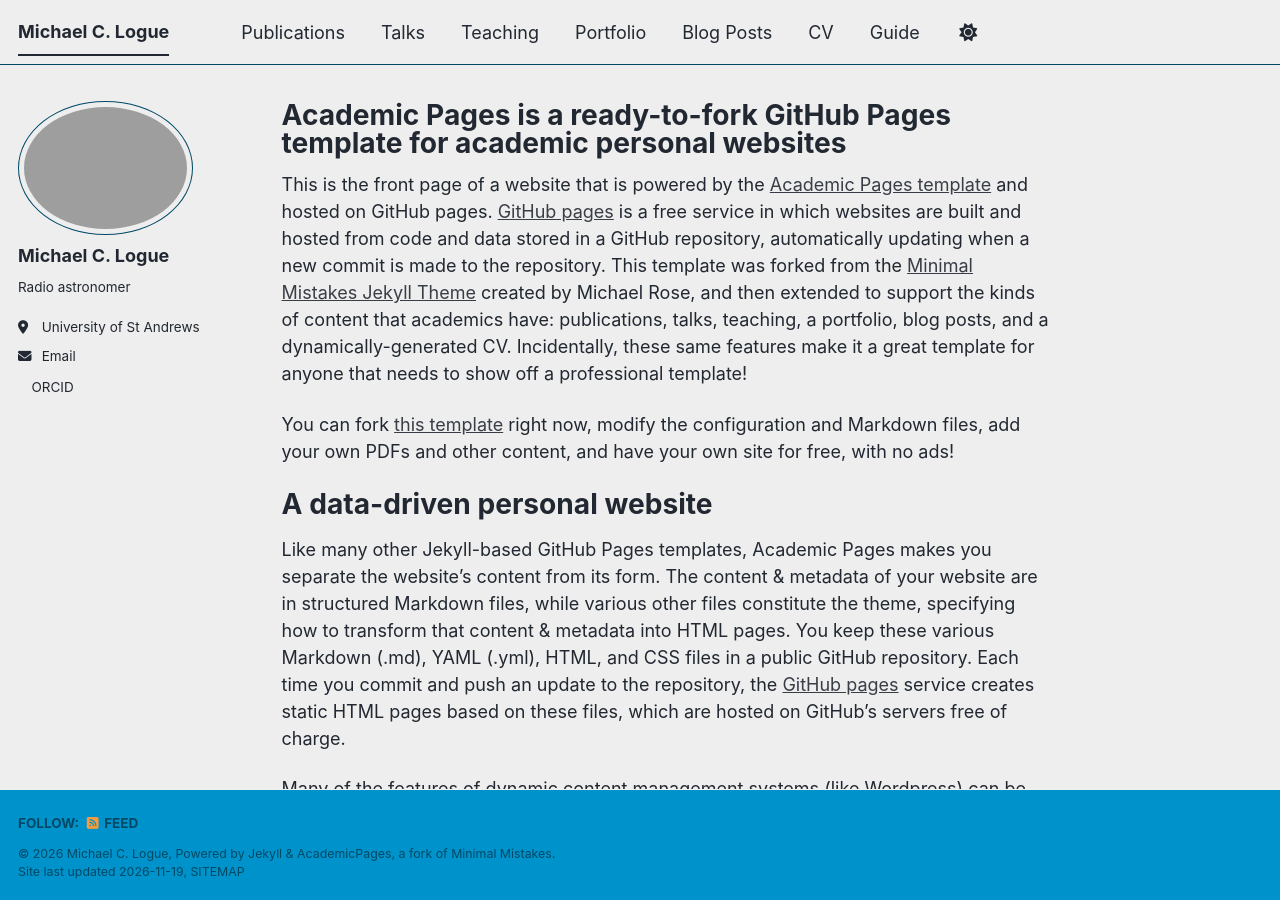
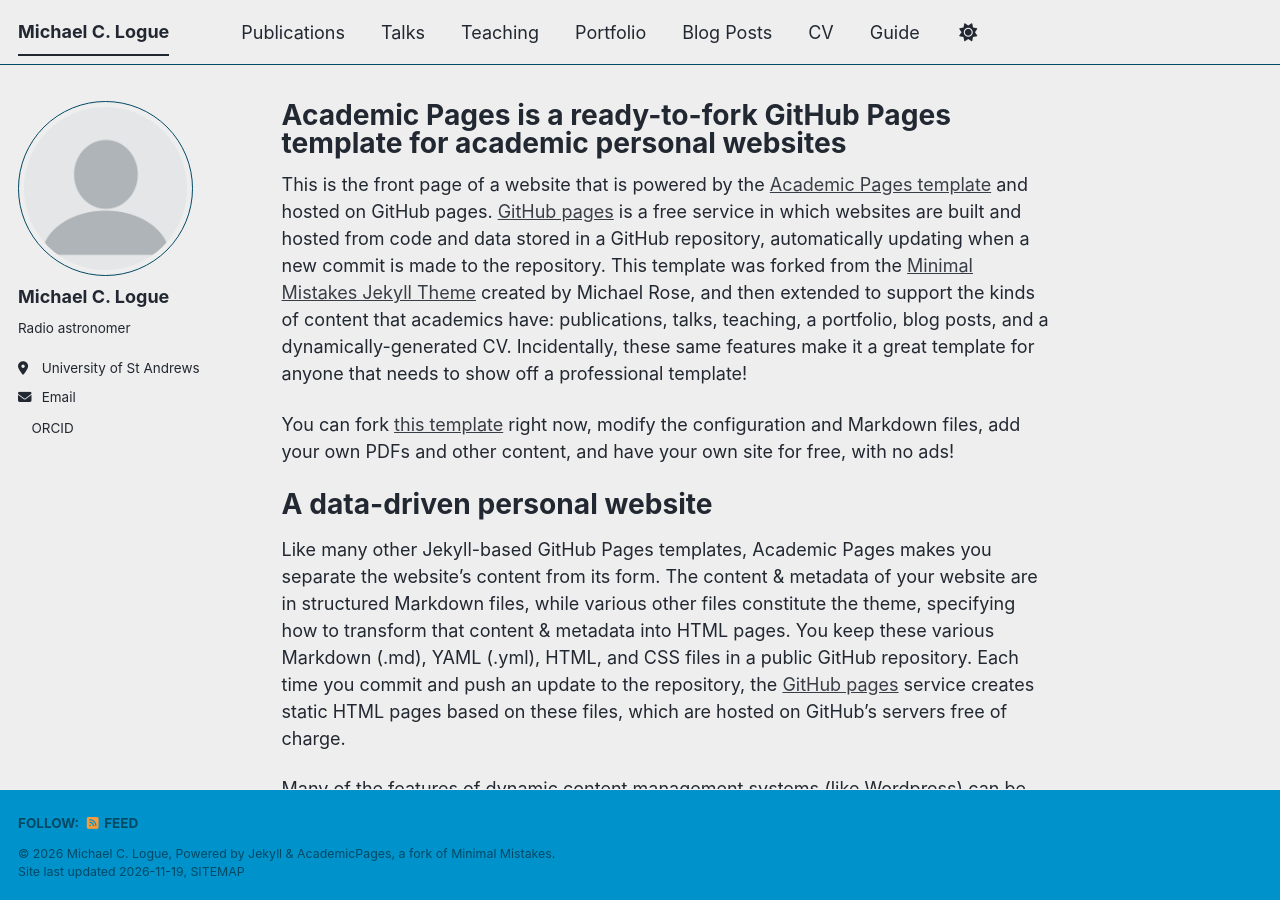
Before and after one commit to mlogue109/mlogue109.github.io, a Jekyll site: the page built from _pages/about.md, in a window 1280 px wide and 900 px high. Built offline with Jekyll 4.4.1, drawn with Linux system fonts in a browser that asks for light colours; a script bundle is joined from its source files by our own code; a style sheet for code colours, icons or effects is not loaded.

Commit message:
Update _config.yml

```diff
--- a/_config.yml
+++ b/_config.yml
@@ -23,7 +23,7 @@ repository               : "mlogue109/mlogue109.github.io"
 #               Additional customization can be done by editing /_includes/author-profile.html
 author:
   # Biographic information
-  avatar           : "IMG_2416.png"
+  avatar           : "profile.png"
   name             : "Michael C. Logue"
   pronouns         : # example: "she/her"
   bio              : "Radio astronomer"
```
